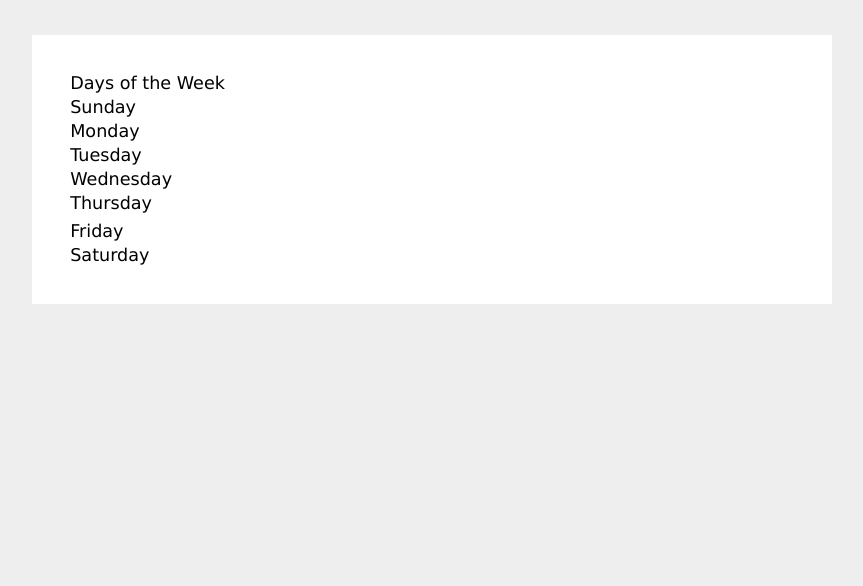
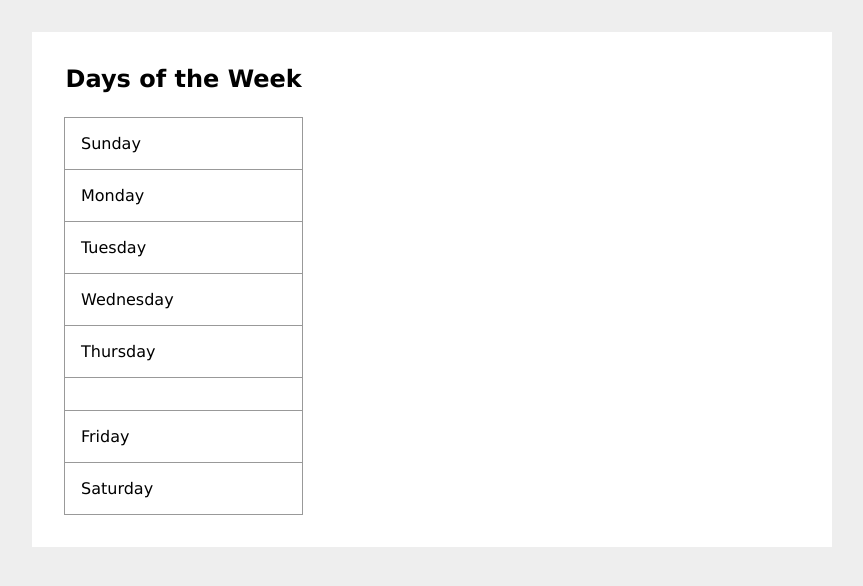
Before and after one commit to KatieMFritz/codelab-advanced-css-selectors, a plain HTML site: page index.html in a window 1280 px wide. Shown: the whole page, without its empty margins (208-1071 px from the left). Drawn offline with Linux system fonts and the light colour scheme.

Commit message:
add table styling (not for project)

```diff
--- a/style.css
+++ b/style.css
@@ -3,10 +3,28 @@ body {
   margin: 2em auto;
   background: #eee;
   font-family: Verdana, sans-serif;
-  font-size: 1.1em;
+  font-size: 1em;
 }
 
 main {
   background: #fff;
   padding: 2em;
 }
+
+table {
+  border-collapse: collapse;
+}
+
+thead {
+  font-size: 1.5em;
+  font-weight: 700;
+}
+
+thead > tr > td {
+  padding-bottom: 1em;
+}
+
+tbody > tr > td {
+  border: 1px #999 solid;
+  padding: 1em;
+}
```
Also changed, not shown: index.html (+0 -1 lines).
